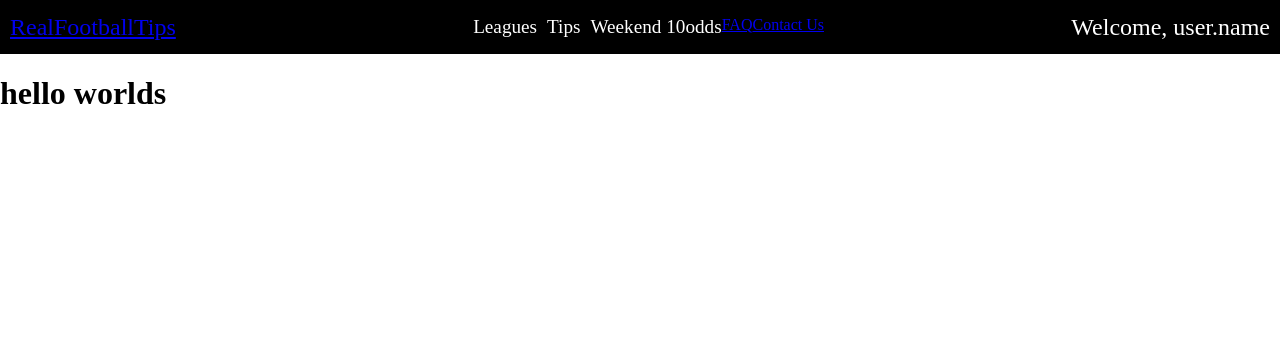
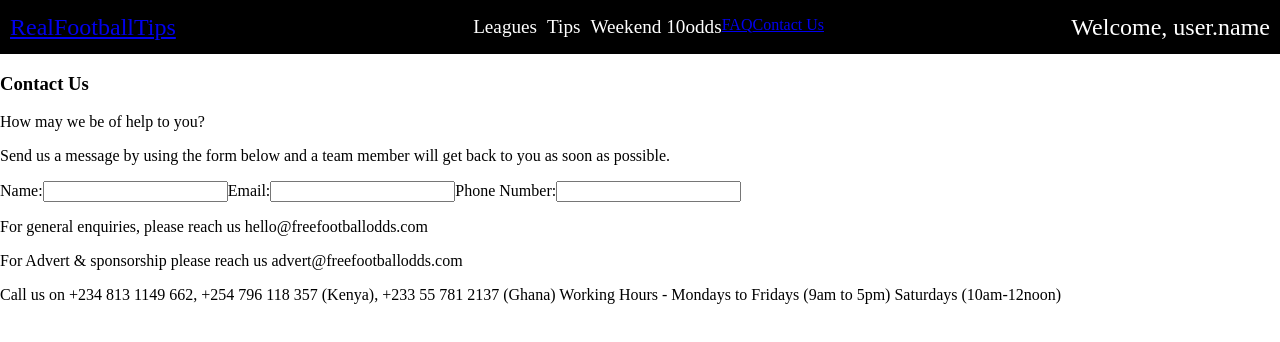
Before and after one commit to diamond-nicholas/football_tip, a React (Create React App) app: page /contact in a window 1280 px wide. Shown: the top 342 px of the page. Built offline with nearby package versions, Linux system fonts and the light colour scheme.

Commit message:
configure contact field structure

```diff
--- a/package.json
+++ b/package.json
@@ -6,6 +6,7 @@
     "@testing-library/jest-dom": "^5.11.4",
     "@testing-library/react": "^11.1.0",
     "@testing-library/user-event": "^12.1.10",
+    "axios": "^0.24.0",
     "react": "^17.0.2",
     "react-dom": "^17.0.2",
     "react-router-dom": "^5.3.0",
--- a/src/Admin/Admin.js
+++ b/src/Admin/Admin.js
@@ -1,23 +1,30 @@
+// import axios from 'axios';
 import React, { useState } from 'react';
 
 const Admin = () => {
   const [home, setHome] = useState('');
   const [away, setAway] = useState('');
   const [pred, setPred] = useState('');
-  const [starttime, setStartTime] = useState('');
+  const [start_time, setStartTime] = useState('');
   const [league, setLeague] = useState('');
+  // const varlocal = 'http://127.0.0.1:3001/api/v1/tasks'
+  // const varServer = 'https://footballoddsapi.herokuapp.com/api/v1/tasks';
 
   const handleSubmit = (e) => {
     e.preventDefault();
-    const newTip = { home, away, pred, starttime, league };
-    fetch('https://footballoddsapi.herokuapp.com/api/v1/tasks', {
+    const newTip = { home, away, pred, start_time, league };
+    fetch('http://127.0.0.1:3001/api/v1/tasks', {
+      body: JSON.stringify(newTip),
+      headers: { 'Content-Type': 'application/json' },
+      mode: 'no-cors',
       method: 'POST',
-      mode: 'no-cors',
-      headers: { 'Content-Type': 'application/json' },
-      body: JSON.stringify(newTip),
-    }).then(() => {
-      console.log('new tips added');
-    });
+    })
+      .then((response) => {
+        console.log(response);
+      })
+      .then((error) => {
+        console.log(error);
+      });
   };
   return (
     <div>
@@ -63,7 +70,7 @@ const Admin = () => {
           type='text'
           className='home'
           placeholder='starttime'
-          value={starttime}
+          value={start_time}
           onChange={(e) => setStartTime(e.target.value)}
           required
         />
--- a/src/Pages/Contact/Contact.js
+++ b/src/Pages/Contact/Contact.js
@@ -3,7 +3,35 @@ import React from 'react';
 const Contact = () => {
   return (
     <div>
-      <h1>hello worlds</h1>
+      <h3>Contact Us</h3>
+      <p>How may we be of help to you?</p>
+      <p>
+        Send us a message by using the form below and a team member will get
+        back to you as soon as possible.
+      </p>
+      <article>
+        <form>
+          <label>Name:</label>
+          <input type='text' />
+          <label>Email:</label>
+          <input type='email' />
+          <label>Phone Number:</label>
+          <input type='text' />
+        </form>
+        <div>
+          <p>
+            For general enquiries, please reach us hello@freefootballodds.com
+          </p>
+          <p>
+            For Advert & sponsorship please reach us advert@freefootballodds.com
+          </p>
+          <p>
+            Call us on +234 813 1149 662, +254 796 118 357 (Kenya), +233 55 781
+            2137 (Ghana) Working Hours - Mondays to Fridays (9am to 5pm)
+            Saturdays (10am-12noon)
+          </p>
+        </div>
+      </article>
     </div>
   );
 };
```
Also changed, not shown: 2 other files (tests, documents, lock files or other folders).
